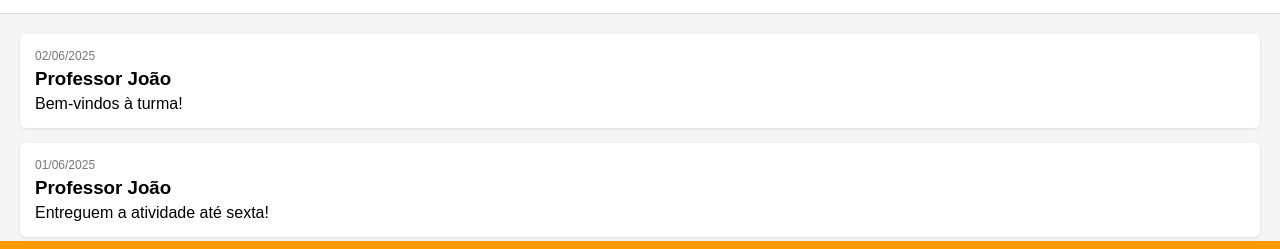
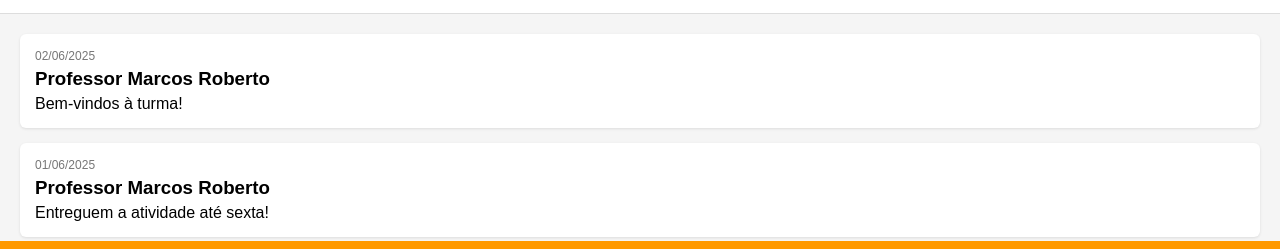
Before and after one commit to VitorMarins/KSA, a React (Create React App) app: page /turma in a window 1280 px wide. Shown: the part 233-482 px from the top of the page. Built offline with nearby package versions, Linux system fonts and the light colour scheme; no server answers.

Commit message:
refactor(turma): fix link pages

```diff
--- a/src/pages/ClassroomPage/ClassroomPage.jsx
+++ b/src/pages/ClassroomPage/ClassroomPage.jsx
@@ -8,8 +8,8 @@ import {
 const tabs = ["Mural", "Atividades", "Pessoas"];
 
 const posts = [
-  { id: 1, author: "Professor João", content: "Bem-vindos à turma!", date: "02/06/2025" },
-  { id: 2, author: "Professor João", content: "Entreguem a atividade até sexta!", date: "01/06/2025" },
+  { id: 1, author: "Professor Marcos Roberto", content: "Bem-vindos à turma!", date: "02/06/2025" },
+  { id: 2, author: "Professor Marcos Roberto", content: "Entreguem a atividade até sexta!", date: "01/06/2025" },
 ];
 
 export default function ClassroomPage() {
--- a/src/pages/classes/turmas.jsx
+++ b/src/pages/classes/turmas.jsx
@@ -84,7 +84,7 @@ function Turma() {
   <section className='turmas'>
 
 
-     <Link to="/boletim" style={{ textDecoration: 'none' }}>
+     <Link to="/turma" style={{ textDecoration: 'none' }}>
         <CardsClasse
         imgFundo={fundoImg}
         imgProfessor={ImgProfessor}
--- a/src/pages/login/login.jsx
+++ b/src/pages/login/login.jsx
@@ -51,7 +51,7 @@ function Login() {
 
       if (response.ok) {
         // Redirecionar para a tela de turmas
-        navigate('/turma');
+        navigate('/turmas');
       } else {
         setErrorMessage(data.message || 'Erro ao fazer login.');
       }
```
